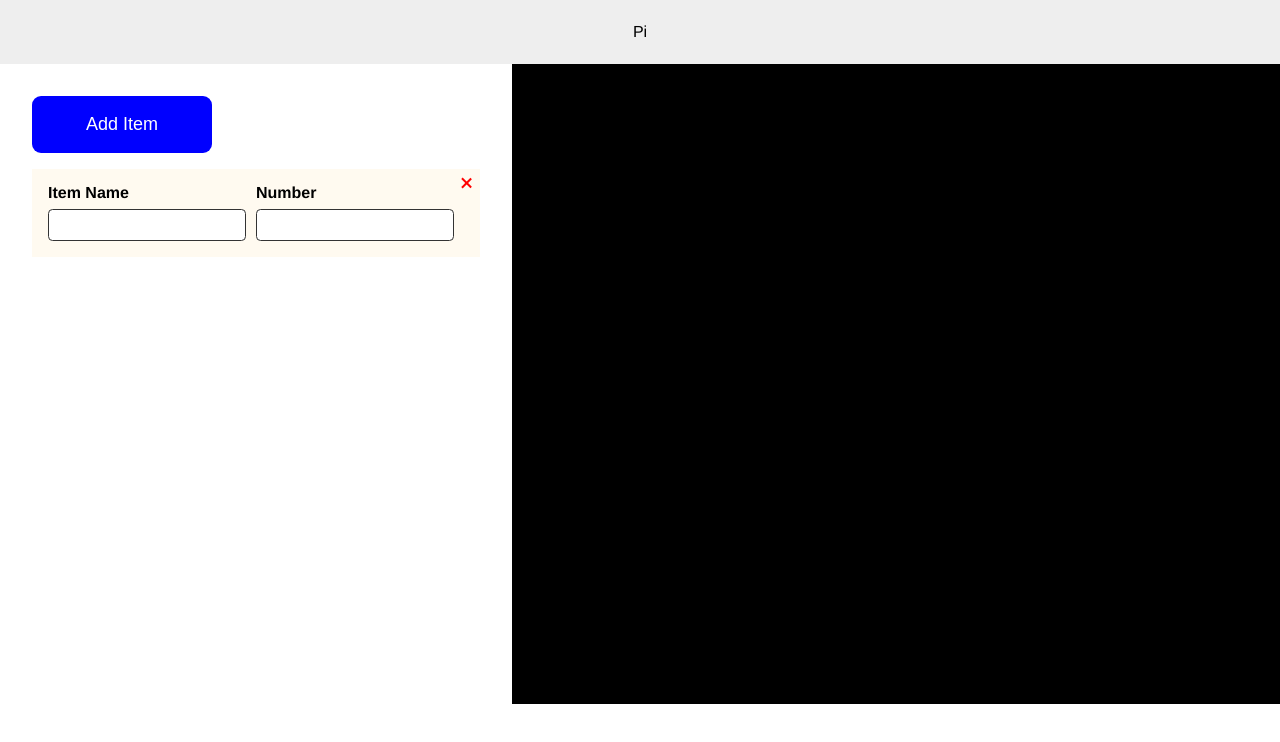
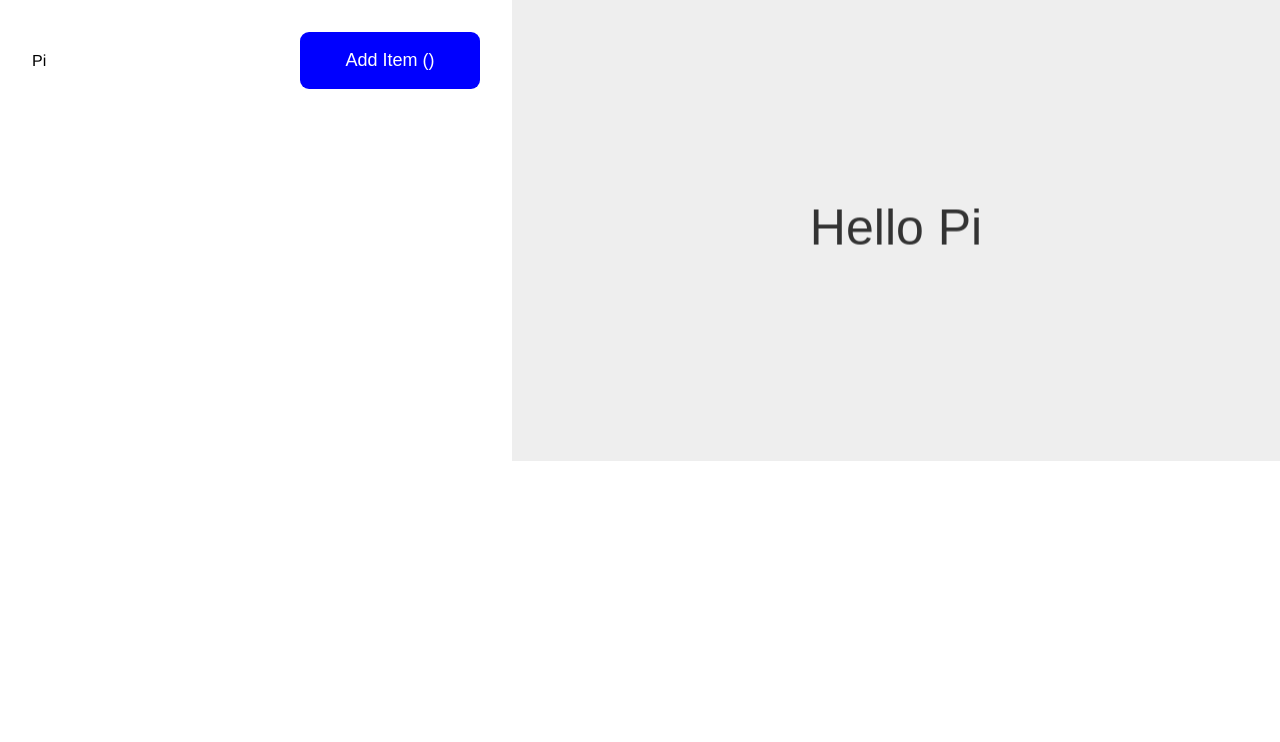
Before and after one commit to mkangjazz/pi, a React (Create React App) app: page / in a window 1280 px wide. Shown: the top 742 px of the page. Built offline with nearby package versions, Linux system fonts and the light colour scheme.

Commit message:
add and remove item

```diff
--- a/src/App.js
+++ b/src/App.js
@@ -8,22 +8,43 @@ import Item from './components/Item';
 import PI from './components/PI';
 
 function App() {
-  const [items, setItem] = useState([
-    <Item />
-  ]);
+  const [uID, setUID] = useState(0);
+  const [count, setCount] = useState(0);
+  const [items, setItems] = useState([]);
+
+  function addItem() {
+    setItems((current) => [
+      ...current,
+      <Item key={`idx-${uID}`} idx={uID} removeItem={removeItem} />
+    ]);
+
+    setUID(uID + 1);
+  }
+
+  function removeItem(idx) {
+    setItems((current) => [...current].filter(item => item.props.idx !== idx));
+
+//    const currentItems = [...items];
+//    const remainingItems = [...current].filter(item => console.log(item.props.idx !== idx));
+//console.log(remainingItems);
+////    setItems(remainingItems);
+  }
 
   return (
     <div className="App">
-      <header>
-        <h1>Pi</h1>
-      </header>
       <main>
         <section className="sidebar">
           <form>
-            <AddItem />
-            {items.map((item, index) => {
-              return <div key={index}>{item}</div>
-            })}
+            <header>
+              <h1>Pi</h1>
+              <AddItem
+                addItem={addItem}
+                count={count}
+              />
+            </header>
+            <ul>
+              {items.map((item, index) => item)}
+            </ul>
           </form>
         </section>
         <section className="mainbar">
--- a/src/components/AddItem.js
+++ b/src/components/AddItem.js
@@ -1,14 +1,15 @@
-export default function AddItem() {
-  // when i click the button
-  // it should add another item
+import React, {useState} from 'react';
+import Item from './Item';
 
+export default function AddItem(props) {
   return (
     <button
       className="add-item"
       id="add-item"
+      onClick={props.addItem}
       type="button"
     >
-      Add Item
+      Add Item ({props.uID})
     </button>
   );
 }
--- a/src/components/Item.js
+++ b/src/components/Item.js
@@ -1,15 +1,35 @@
-export default function Item() {
-  // when i click Remove item
-  // it should remove this item (from the state)
+import React, {useState} from 'react';
+
+export default function Item(props) {
+  const [itemName, setItemName] = useState("");
+  const [itemNumber, setItemNumber] = useState("");
+
+  function handleItemNameChange(e){
+    e.preventDefault();
+
+    setItemName(e.target.value);
+  }
+
+  function handleItemNumberChange(e){
+    e.preventDefault();
+
+    setItemNumber(e.target.value);
+  }
 
   return (
-    <fieldset className="item">
+    <li
+      className="item"
+      data-idx={`idx-${props.idx}`}
+    >
+      <fieldset>
         <label>
           <p>
             Item Name
           </p>
           <input
+            onChange= {handleItemNameChange}
             type="text"
+            value={itemName}
           />
         </label>
         <label>
@@ -17,16 +37,19 @@ export default function Item() {
             Number
           </p>
           <input
+            onChange= {handleItemNumberChange}
             type="number"
+            value={itemNumber}
           />
         </label>
         <button
           className="remove-item"
+          onClick={ () => props.removeItem(props.idx) }
           type="button"
         >
           <span>Remove Item</span>
         </button>
       </fieldset>
-
+    </li>
   );
 }
--- a/src/components/PI.js
+++ b/src/components/PI.js
@@ -4,7 +4,6 @@ import React, {useState, useEffect, useRef, useLayoutEffect} from 'react';
 
 export default function Pi(props) {
   const canvasRef = useRef(null);
-  const [dimensions, setDimensions] = useState({ width:0, height: 0 });
 
   useLayoutEffect(function() {
     const canvas = canvasRef.current;
@@ -15,12 +14,16 @@ export default function Pi(props) {
   }, []);
 
   useEffect(() => {
-    const canvas = canvasRef.current
-    const context = canvas.getContext('2d')
-    //Our first draw
-    context.fillStyle = '#000000'
-    context.fillRect(0, 0, context.canvas.width, context.canvas.height)
-  }, [])
+    const canvas = canvasRef.current;
+    const context = canvas.getContext('2d');
+    const parentRect = canvas.parentElement.getBoundingClientRect();
+
+    context.fillStyle = '#333333';
+    context.textAlign = "center";
+    context.textBaseline = "middle";
+    context.font = '50px sans-serif';
+    context.fillText('Hello Pi', parentRect.width / 2, parentRect.height / 2);
+  }, []);
 
   return (
     <canvas
--- a/src/css/App.css
+++ b/src/css/App.css
@@ -6,14 +6,11 @@ body {
 
 header {
   align-items: center;
-  background-color: #eee;
   display: flex;
-  height: 4em;
-  justify-content: center;
 }
 
 h1 {
-  text-align: center;
+  margin-right: auto;
 }
 
 main {
@@ -25,16 +22,16 @@ main {
 }
 
 .mainbar {
-  min-height: calc(100vh - 10em);
   position: relative;
   width: 60%;
 }
 
 .mainbar figure {
   background-color: #eee;
-  height: 100%;
+  height: 0;
+  padding-top: 60%;
+  position: relative;
   width: 100%;
-  position: relative;
 }
 
 canvas {
@@ -54,6 +51,7 @@ form {
   border: none;
   border-radius: .5em;
   color: #fff;
+  margin-left: auto;
   font-size: 1.125em;
   padding: 1em 2em;
   width: 10em;
```
Also changed, not shown: 1 other file (tests, documents, lock files or other folders). Lines whose indentation alone changed are shown as unchanged.
